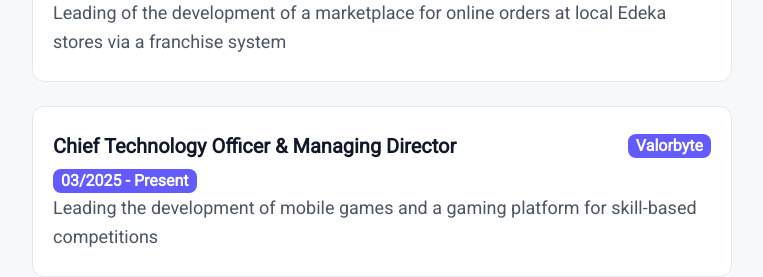
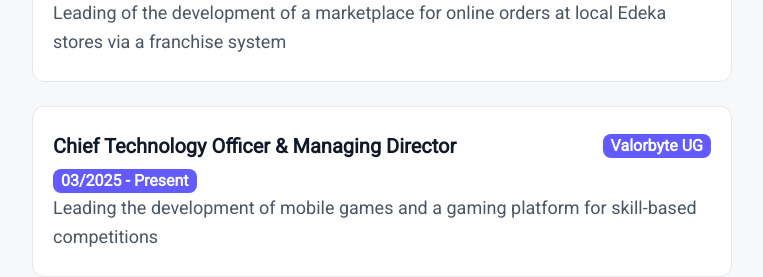
Before and after one commit to JeromeWolff/portfolio, a React (Vite) app: page / in a window 1280 px wide. Shown: the part 1620-1897 px from the top of the page, without its empty margins (258-1021 px from the left). Built offline with nearby package versions, Linux system fonts and the light colour scheme.

Commit message:
refactor: Rename Valorbyte into Valorbyte UG

```diff
--- a/src/components/Expericence/experience.config.ts
+++ b/src/components/Expericence/experience.config.ts
@@ -13,7 +13,7 @@ export const experienceConfig = {
         'Leading of the development of a marketplace for online orders at local Edeka stores via a franchise system',
     },
     {
-      company: 'Valorbyte',
+      company: 'Valorbyte UG',
       role: 'Chief Technology Officer & Managing Director',
       duration: '03/2025 - Present',
       description:
```
